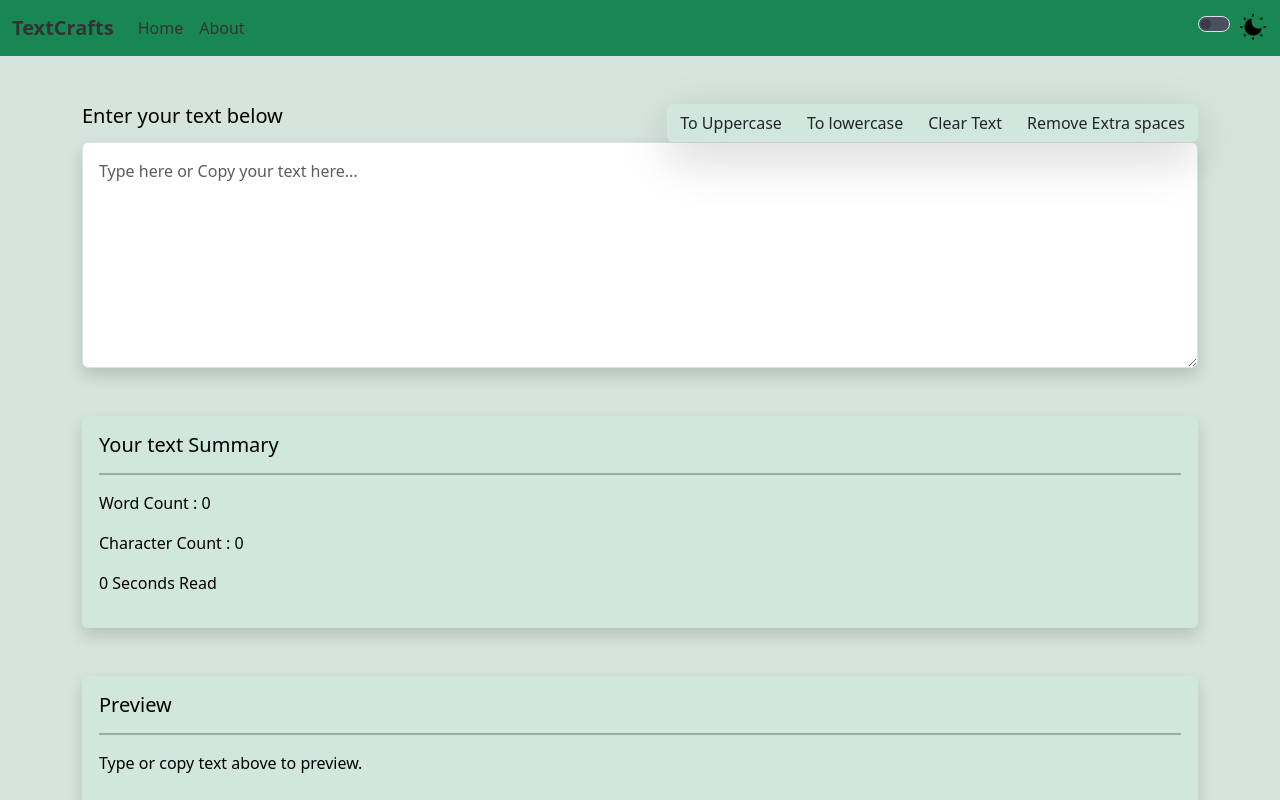
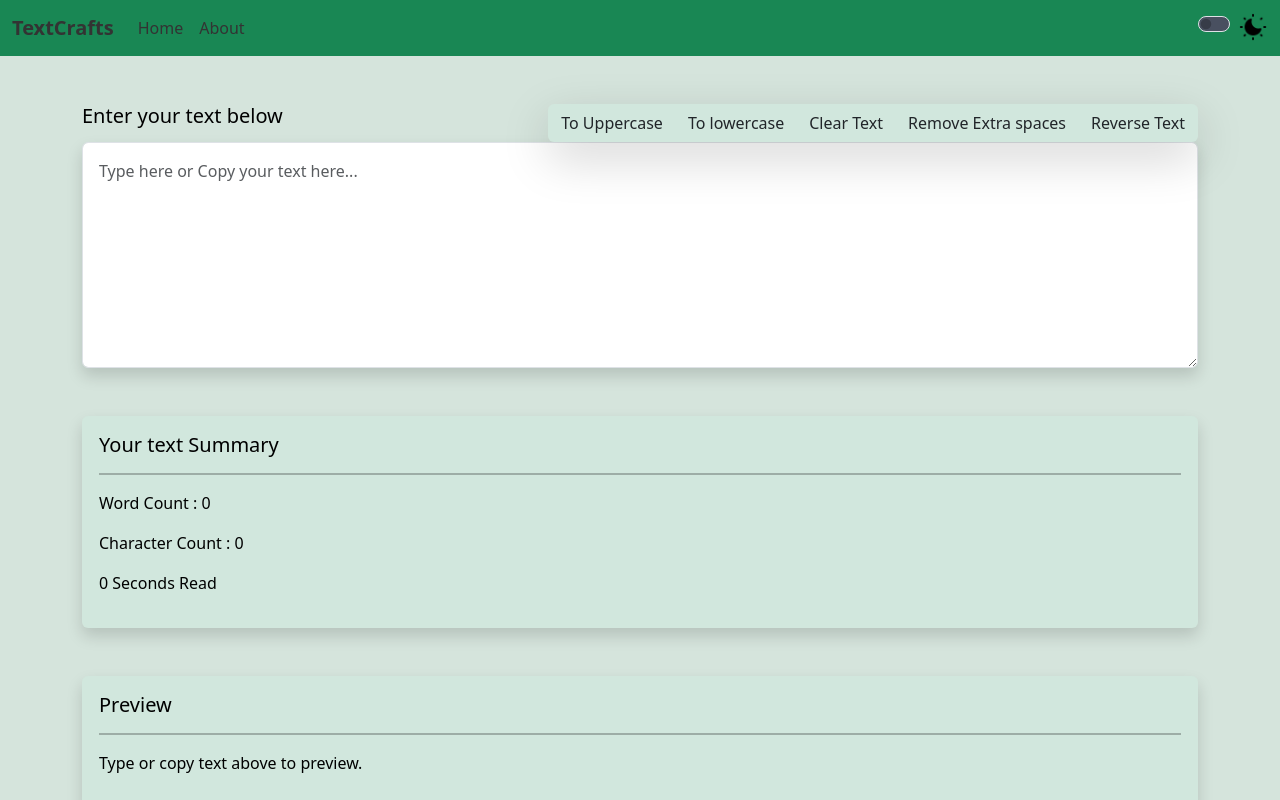
Before and after one commit to Matvibhor24/TextCrafts, a React (Create React App) app: page / in a window 1280 px wide. Built offline with nearby package versions, Linux system fonts and the light colour scheme.

Commit message:
Reverse text button added

```diff
--- a/src/components/TextForm.js
+++ b/src/components/TextForm.js
@@ -32,6 +32,10 @@ export default function TextForm(props){
         navigator.clipboard.writeText(displayText);
         alert("copied to clipboard!");
     }
+    const reverseText = () => {
+        const reversedText = text.split('').reverse().join('');
+        setText1(reversedText);
+    }
     const onRemoveSpaceHandler=()=>{
         setDisplayBoxVisible(true);
         let newText = text.split(" ");
@@ -49,6 +53,7 @@ export default function TextForm(props){
                 <button type="button" className="btn " onClick={onClearHandler}>Clear Text</button>
                 {/* <button type="button" className="btn btn-outline-success bg-success-subtle" onClick={onCopyHandler}>Copy Text</button> */}
                 <button type="button" className="btn " onClick={onRemoveSpaceHandler}>Remove Extra spaces</button>
+                <button type="button" className="btn " onClick={reverseText}>Reverse Text</button>
             </div>
         </div>
 
```
